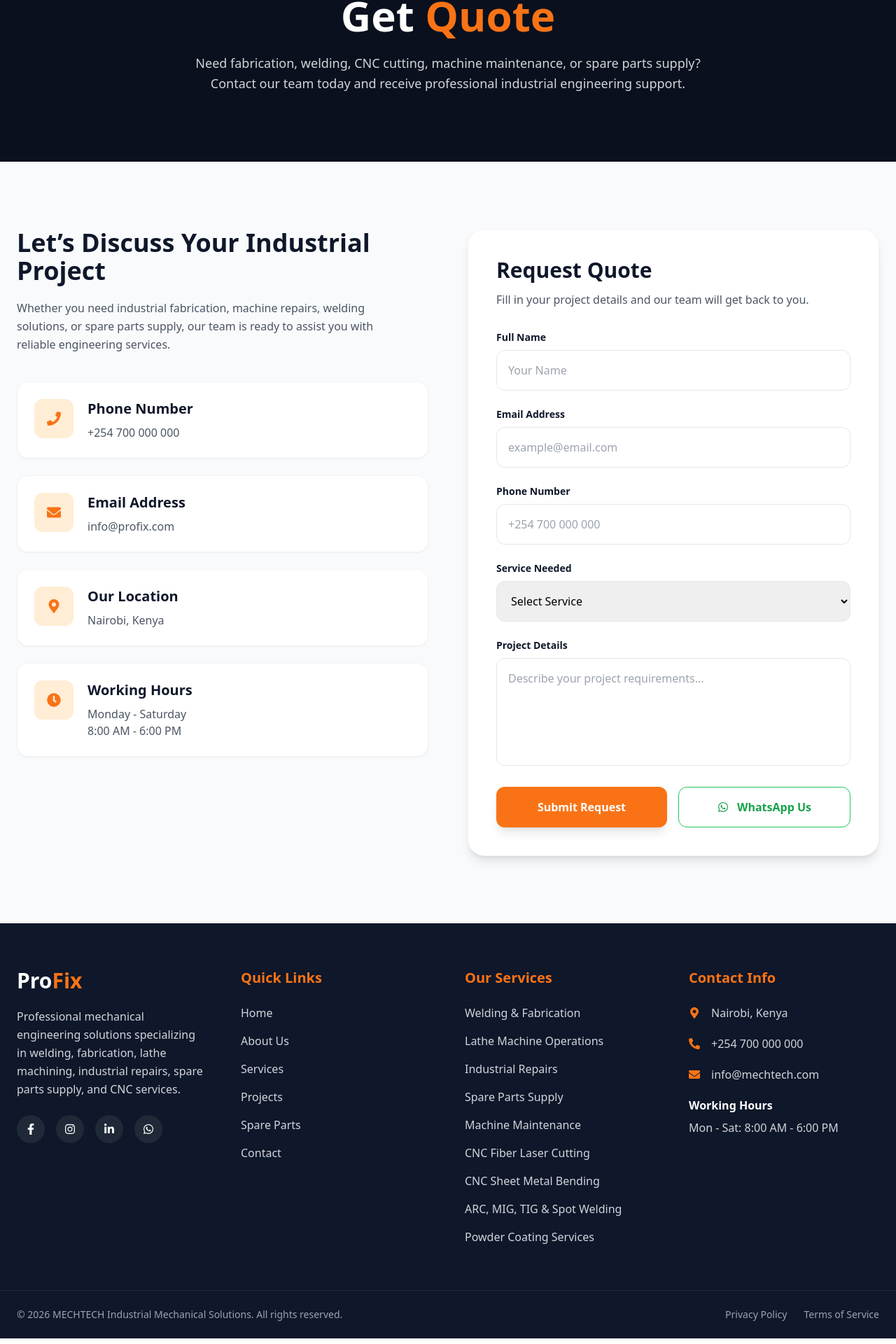
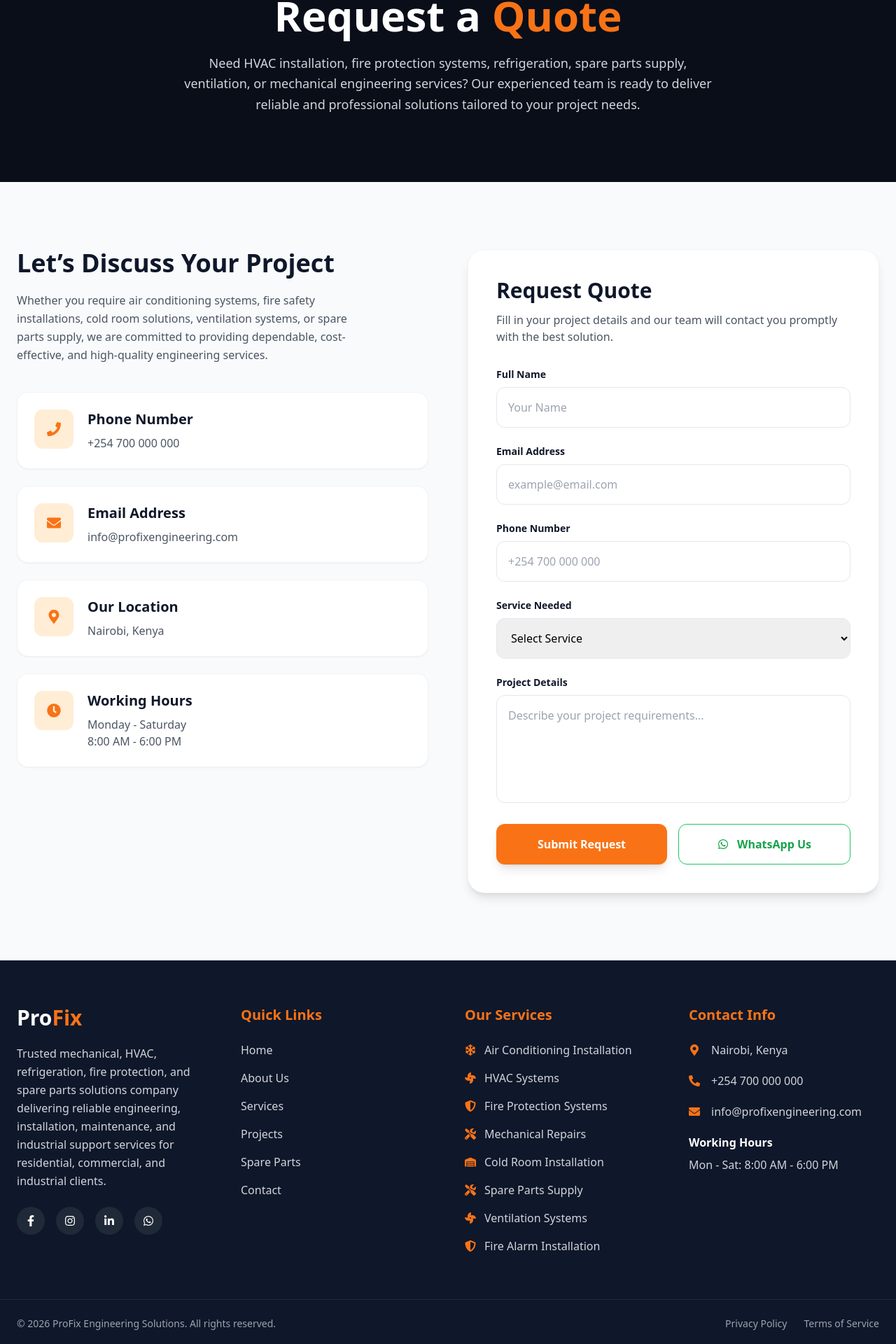
Before and after one commit to Kipkorir2017/Profix_web, a React (Create React App) app: page /contact in a window 1280 px wide. Shown: the part 256-2176 px from the top of the page at 70% size. Built offline with nearby package versions, Linux system fonts and the light colour scheme; the HTML template or start-up script is replaced by a standard one.

Commit message:
add change

```diff
--- a/src/components/Footer.jsx
+++ b/src/components/Footer.jsx
@@ -6,6 +6,11 @@ import {
   FaPhoneAlt,
   FaEnvelope,
   FaMapMarkerAlt,
+  FaSnowflake,
+  FaShieldAlt,
+  FaTools,
+  FaWarehouse,
+  FaFan,
 } from "react-icons/fa";
 
 import { Link } from "react-router-dom";
@@ -13,26 +18,23 @@ import { Link } from "react-router-dom";
 const Footer = () => {
   return (
     <footer className="bg-[#0F172A] text-white">
-
       {/* Top Footer */}
       <div className="max-w-7xl mx-auto px-6 py-16 grid grid-cols-1 md:grid-cols-2 lg:grid-cols-4 gap-12">
-
         {/* Company Info */}
         <div>
-
           <h2 className="text-3xl font-extrabold">
             Pro<span className="text-orange-500">Fix</span>
           </h2>
 
           <p className="mt-5 text-gray-300 leading-relaxed">
-            Professional mechanical engineering solutions specializing in
-            welding, fabrication, lathe machining, industrial repairs,
-            spare parts supply, and CNC services.
+            Trusted mechanical, HVAC, refrigeration, fire protection, and
+            spare parts solutions company delivering reliable engineering,
+            installation, maintenance, and industrial support services for
+            residential, commercial, and industrial clients.
           </p>
 
           {/* Socials */}
           <div className="flex gap-4 mt-6">
-
             <a
               href="#"
               className="w-10 h-10 bg-gray-800 hover:bg-orange-500 rounded-full flex items-center justify-center transition"
@@ -60,19 +62,16 @@ const Footer = () => {
             >
               <FaWhatsapp />
             </a>
-
           </div>
         </div>
 
         {/* Quick Links */}
         <div>
-
           <h3 className="text-xl font-bold mb-6 text-orange-500">
             Quick Links
           </h3>
 
           <ul className="space-y-4 text-gray-300">
-
             <li>
               <Link
                 to="/"
@@ -126,85 +125,78 @@ const Footer = () => {
                 Contact
               </Link>
             </li>
-
           </ul>
         </div>
 
         {/* Services */}
         <div>
-
           <h3 className="text-xl font-bold mb-6 text-orange-500">
             Our Services
           </h3>
 
           <ul className="space-y-4 text-gray-300">
-
-            {/* Existing Services */}
-            <li className="hover:text-orange-500 transition cursor-pointer">
-              Welding & Fabrication
+            <li className="flex items-center gap-3 hover:text-orange-500 transition cursor-pointer">
+              <FaSnowflake className="text-orange-500" />
+              Air Conditioning Installation
             </li>
 
-            <li className="hover:text-orange-500 transition cursor-pointer">
-              Lathe Machine Operations
+            <li className="flex items-center gap-3 hover:text-orange-500 transition cursor-pointer">
+              <FaFan className="text-orange-500" />
+              HVAC Systems
             </li>
 
-            <li className="hover:text-orange-500 transition cursor-pointer">
-              Industrial Repairs
+            <li className="flex items-center gap-3 hover:text-orange-500 transition cursor-pointer">
+              <FaShieldAlt className="text-orange-500" />
+              Fire Protection Systems
             </li>
 
-            <li className="hover:text-orange-500 transition cursor-pointer">
+            <li className="flex items-center gap-3 hover:text-orange-500 transition cursor-pointer">
+              <FaTools className="text-orange-500" />
+              Mechanical Repairs
+            </li>
+
+            <li className="flex items-center gap-3 hover:text-orange-500 transition cursor-pointer">
+              <FaWarehouse className="text-orange-500" />
+              Cold Room Installation
+            </li>
+
+            <li className="flex items-center gap-3 hover:text-orange-500 transition cursor-pointer">
+              <FaTools className="text-orange-500" />
               Spare Parts Supply
             </li>
 
-            <li className="hover:text-orange-500 transition cursor-pointer">
-              Machine Maintenance
+            <li className="flex items-center gap-3 hover:text-orange-500 transition cursor-pointer">
+              <FaFan className="text-orange-500" />
+              Ventilation Systems
             </li>
 
-            {/* New Services */}
-            <li className="hover:text-orange-500 transition cursor-pointer">
-              CNC Fiber Laser Cutting
+            <li className="flex items-center gap-3 hover:text-orange-500 transition cursor-pointer">
+              <FaShieldAlt className="text-orange-500" />
+              Fire Alarm Installation
             </li>
-
-            <li className="hover:text-orange-500 transition cursor-pointer">
-              CNC Sheet Metal Bending
-            </li>
-
-            <li className="hover:text-orange-500 transition cursor-pointer">
-              ARC, MIG, TIG & Spot Welding
-            </li>
-
-            <li className="hover:text-orange-500 transition cursor-pointer">
-              Powder Coating Services
-            </li>
-
           </ul>
         </div>
 
         {/* Contact Info */}
         <div>
-
           <h3 className="text-xl font-bold mb-6 text-orange-500">
             Contact Info
           </h3>
 
           <div className="space-y-5 text-gray-300">
-
             <div className="flex items-start gap-4">
               <FaMapMarkerAlt className="text-orange-500 mt-1" />
-
               <p>Nairobi, Kenya</p>
             </div>
 
             <div className="flex items-center gap-4">
               <FaPhoneAlt className="text-orange-500" />
-
               <p>+254 700 000 000</p>
             </div>
 
             <div className="flex items-center gap-4">
               <FaEnvelope className="text-orange-500" />
-
-              <p>info@mechtech.com</p>
+              <p>info@profixengineering.com</p>
             </div>
 
             <div>
@@ -214,23 +206,19 @@ const Footer = () => {
 
               <p>Mon - Sat: 8:00 AM - 6:00 PM</p>
             </div>
-
           </div>
         </div>
       </div>
 
       {/* Bottom Footer */}
       <div className="border-t border-gray-800">
-
         <div className="max-w-7xl mx-auto px-6 py-6 flex flex-col md:flex-row justify-between items-center gap-4">
-
           <p className="text-gray-400 text-sm text-center">
-            © {new Date().getFullYear()} MECHTECH Industrial Mechanical
-            Solutions. All rights reserved.
+            © {new Date().getFullYear()} ProFix Engineering Solutions.
+            All rights reserved.
           </p>
 
           <div className="flex gap-6 text-sm text-gray-400">
-
             <a
               href="#"
               className="hover:text-orange-500 transition"
@@ -244,11 +232,8 @@ const Footer = () => {
             >
               Terms of Service
             </a>
-
           </div>
-
         </div>
-
       </div>
     </footer>
   );
--- a/src/pages/Contact.jsx
+++ b/src/pages/Contact.jsx
@@ -4,64 +4,59 @@ import {
   FaMapMarkerAlt,
   FaWhatsapp,
   FaClock,
+  FaSnowflake,
+  FaShieldAlt,
+  FaWarehouse,
+  FaFan,
 } from "react-icons/fa";
 
 const Contact = () => {
   return (
     <div className="bg-[#F8FAFC] min-h-screen pt-28">
-
       {/* HERO */}
       <section className="relative bg-[#0F172A] text-white py-24 overflow-hidden">
-
         {/* Background Overlay */}
-        <div className="absolute inset-0 bg-black/30"></div>
+        <div className="absolute inset-0 bg-black/40"></div>
 
         <div className="relative max-w-7xl mx-auto px-6 text-center">
-
           <p className="text-orange-500 font-semibold uppercase tracking-[4px]">
             Contact Us
           </p>
 
           <h1 className="mt-4 text-4xl md:text-6xl font-extrabold leading-tight">
-            Get <span className="text-orange-500">Quote</span>
+            Request a <span className="text-orange-500">Quote</span>
           </h1>
 
           <p className="mt-6 text-gray-300 max-w-3xl mx-auto text-lg leading-relaxed">
-            Need fabrication, welding, CNC cutting, machine maintenance,
-            or spare parts supply? Contact our team today and receive
-            professional industrial engineering support.
+            Need HVAC installation, fire protection systems, refrigeration,
+            spare parts supply, ventilation, or mechanical engineering
+            services? Our experienced team is ready to deliver reliable and
+            professional solutions tailored to your project needs.
           </p>
-
         </div>
-
       </section>
 
       {/* CONTACT SECTION */}
       <section className="max-w-7xl mx-auto px-6 py-24 grid lg:grid-cols-2 gap-14 items-start">
-
         {/* LEFT SIDE */}
         <div>
-
           <div className="max-w-lg">
-
             <h2 className="text-3xl md:text-4xl font-bold text-[#0F172A] leading-tight">
-              Let’s Discuss Your Industrial Project
+              Let’s Discuss Your Project
             </h2>
 
             <p className="mt-5 text-gray-600 leading-relaxed">
-              Whether you need industrial fabrication, machine repairs,
-              welding solutions, or spare parts supply, our team is ready
-              to assist you with reliable engineering services.
+              Whether you require air conditioning systems, fire safety
+              installations, cold room solutions, ventilation systems, or
+              spare parts supply, we are committed to providing dependable,
+              cost-effective, and high-quality engineering services.
             </p>
-
           </div>
 
           {/* INFO CARDS */}
           <div className="mt-10 space-y-6">
-
             {/* Phone */}
             <div className="bg-white rounded-2xl p-6 shadow-sm border border-gray-100 flex items-start gap-5 hover:shadow-lg transition">
-
               <div className="w-14 h-14 rounded-xl bg-orange-100 text-orange-500 flex items-center justify-center text-xl">
                 <FaPhone />
               </div>
@@ -75,12 +70,10 @@ const Contact = () => {
                   +254 700 000 000
                 </p>
               </div>
-
             </div>
 
             {/* Email */}
             <div className="bg-white rounded-2xl p-6 shadow-sm border border-gray-100 flex items-start gap-5 hover:shadow-lg transition">
-
               <div className="w-14 h-14 rounded-xl bg-orange-100 text-orange-500 flex items-center justify-center text-xl">
                 <FaEnvelope />
               </div>
@@ -91,15 +84,13 @@ const Contact = () => {
                 </h3>
 
                 <p className="mt-2 text-gray-600">
-                  info@profix.com
+                  info@profixengineering.com
                 </p>
               </div>
-
             </div>
 
             {/* Location */}
             <div className="bg-white rounded-2xl p-6 shadow-sm border border-gray-100 flex items-start gap-5 hover:shadow-lg transition">
-
               <div className="w-14 h-14 rounded-xl bg-orange-100 text-orange-500 flex items-center justify-center text-xl">
                 <FaMapMarkerAlt />
               </div>
@@ -113,12 +104,10 @@ const Contact = () => {
                   Nairobi, Kenya
                 </p>
               </div>
-
             </div>
 
             {/* Working Hours */}
             <div className="bg-white rounded-2xl p-6 shadow-sm border border-gray-100 flex items-start gap-5 hover:shadow-lg transition">
-
               <div className="w-14 h-14 rounded-xl bg-orange-100 text-orange-500 flex items-center justify-center text-xl">
                 <FaClock />
               </div>
@@ -136,30 +125,24 @@ const Contact = () => {
                   8:00 AM - 6:00 PM
                 </p>
               </div>
-
             </div>
-
           </div>
-
         </div>
 
         {/* RIGHT SIDE FORM */}
         <div className="bg-white p-8 md:p-10 rounded-3xl shadow-lg border border-gray-100">
-
           <div>
-
             <h2 className="text-3xl font-bold text-[#0F172A]">
               Request Quote
             </h2>
 
             <p className="mt-3 text-gray-600">
-              Fill in your project details and our team will get back to you.
+              Fill in your project details and our team will contact you
+              promptly with the best solution.
             </p>
-
           </div>
 
           <form className="mt-8 space-y-6">
-
             {/* Name */}
             <div>
               <label className="block text-sm font-semibold text-[#0F172A] mb-2">
@@ -210,20 +193,29 @@ const Contact = () => {
               >
                 <option>Select Service</option>
 
+                <option>Air Conditioner Installation</option>
+
+                <option>HVAC System Design & Installation</option>
+
+                <option>AC Repair & Maintenance</option>
+
+                <option>Ventilation Systems Installation</option>
+
+                <option>Ducting Fabrication & Installation</option>
+
+                <option>Fire Extinguisher Supply & Installation</option>
+
+                <option>Fire Alarm Systems Installation</option>
+
+                <option>Fire Hose Reel & Hydrant Systems</option>
+
+                <option>Cold Room Installation & Servicing</option>
+
+                <option>Refrigeration Services</option>
+
                 <option>Mechanical Repairs</option>
 
-                <option>Welding & Fabrication</option>
-
-                <option>CNC Fiber Laser Cutting</option>
-
-                <option>CNC Sheet Metal Bending</option>
-
-                <option>Industrial Maintenance</option>
-
                 <option>Spare Parts Supply</option>
-
-                <option>Powder Coating Services</option>
-
               </select>
             </div>
 
@@ -242,7 +234,6 @@ const Contact = () => {
 
             {/* Buttons */}
             <div className="flex flex-col sm:flex-row gap-4">
-
               <button
                 type="submit"
                 className="flex-1 bg-orange-500 hover:bg-orange-600 text-white py-4 rounded-xl font-semibold transition shadow-lg hover:shadow-orange-200"
@@ -259,15 +250,10 @@ const Contact = () => {
                 <FaWhatsapp />
                 WhatsApp Us
               </a>
-
             </div>
-
           </form>
-
         </div>
-
       </section>
-
     </div>
   );
 };
```
